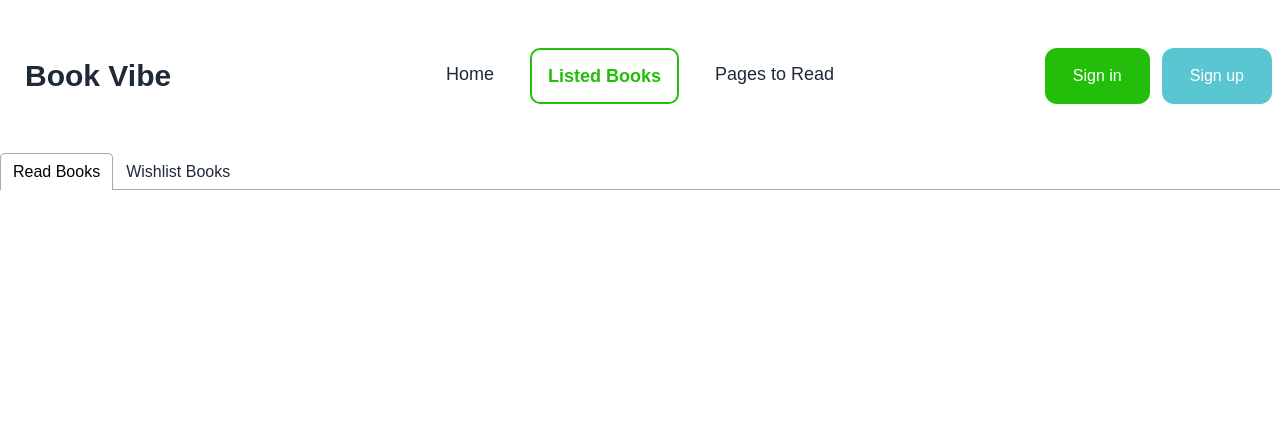
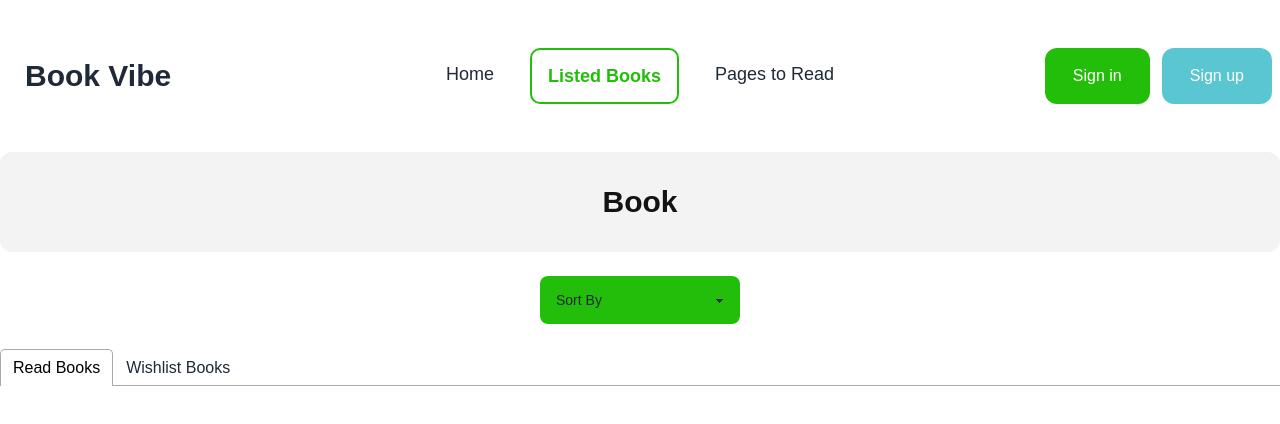
Before and after one commit to mydul62/Book-review, a React (Vite) app: page /listedbooks in a window 1280 px wide. Shown: the top 424 px of the page. Built offline with nearby package versions, Linux system fonts and the light colour scheme.

Commit message:
sorting fuctionalities added

```diff
--- a/src/Components/ReadBooks.jsx
+++ b/src/Components/ReadBooks.jsx
@@ -14,6 +14,8 @@ const ReadBooks = ({ data }) => {
     bookId,
     image,
     totalPages,
+    yearOfPublishing
+
   } = data;
   return (
     <div className="md:grid flex flex-col  md:grid-cols-12   gap-6 border border-[#13131326] p-6 rounded-xl">
@@ -44,7 +46,7 @@ const ReadBooks = ({ data }) => {
               <h2 className=" flex gap-2 text-[#131313CC] font-sans text-[16px]">
                 {" "}
                 <CiLocationOn size={20} />
-                Year of Publishing: 1924
+                Year of Publishing: {yearOfPublishing}
               </h2>
             </div>
           </div>
--- a/src/Components/WishList.jsx
+++ b/src/Components/WishList.jsx
@@ -13,6 +13,7 @@ const WishList = ({ data }) => {
     bookId,
     image,
     totalPages,
+    yearOfPublishing
   } = data;
   return (
     <div className="md:grid flex flex-col  md:grid-cols-12   gap-6 border border-[#13131326] p-6 rounded-xl">
@@ -43,7 +44,7 @@ const WishList = ({ data }) => {
               <h2 className=" flex gap-2 text-[#131313CC] font-sans text-[16px]">
                 {" "}
                 <CiLocationOn size={20} />
-                Year of Publishing: 1924
+                Year of Publishing: {yearOfPublishing}
               </h2>
             </div>
           </div>
--- a/src/pages/BookDetails.jsx
+++ b/src/pages/BookDetails.jsx
@@ -61,14 +61,14 @@ const BookDetails = () => {
          </div>
           </div>
           <div className="grid grid-cols-2 justify-center  items-center space-y-4 pt-5">
-            <h2>Number of Pages:</h2>
-            <h2>{totalPages}</h2>
-            <h2>Publisher:</h2>
-            <h2>{publisher}</h2>
-            <h2>Year of Publishing:</h2>
-            <h2>{yearOfPublishing}</h2>
-            <h2>Rating:</h2>
-            <h2>{rating}</h2>
+            <h2 className="text-[#131313B3] text-[16px]">Number of Pages:</h2>
+            <h2 className="text-[#131313] text-[16px] font-semibold">{totalPages}</h2>
+            <h2 className="text-[#131313B3] text-[16px]">Publisher:</h2>
+            <h2 className="text-[#131313] text-[16px] font-semibold">{publisher}</h2>
+            <h2 className="text-[#131313B3] text-[16px]">Year of Publishing:</h2>
+            <h2 className="text-[#131313] text-[16px] font-semibold">{yearOfPublishing}</h2>
+            <h2 className="text-[#131313B3] text-[16px]">Rating:</h2>
+            <h2 className="text-[#131313] text-[16px] font-semibold">{rating}</h2>
 
           </div>
           <div className="flex justify-between md:justify-start gap-3 py-5">
--- a/src/pages/ListedBook.jsx
+++ b/src/pages/ListedBook.jsx
@@ -1,26 +1,61 @@
-import ReadBooks from "../Components/ReadBooks";
+import React, { useEffect, useState } from "react";
 import { Tab, Tabs, TabList, TabPanel } from "react-tabs";
 import "react-tabs/style/react-tabs.css";
+import ReadBooks from "../Components/ReadBooks";
 import WishList from "../Components/WishList";
-import { deleteDataInfo, getDataInfo } from "../Hooks/useWishListLocalStore";
-import { useEffect, useState } from "react";
+import { getDataInfo } from "../Hooks/useWishListLocalStore";
 import { getReadDataInfo } from "../Hooks/useReadBooks";
+
 const ListedBook = () => {
   const [datas, setWishData] = useState([]);
   const [Bookdatas, setBookData] = useState([]);
 
   useEffect(() => {
-     const bookdata=getReadDataInfo() ;
-     setBookData(bookdata)
+    const bookdata = getReadDataInfo();
+    setBookData(bookdata);
   }, []);
 
   useEffect(() => {
-    const bookDats = getDataInfo();
-    setWishData(bookDats);
+    const WishDats = getDataInfo();
+    setWishData(WishDats);
   }, []);
+
+  const handleSort = (event) => {
+    let sortedBookData;
+    let sortedWishData;
+    const targetValue = parseInt(event.target.value);
+    if (targetValue === 1) {
+      sortedBookData = [...Bookdatas].sort((a, b) => b.rating - a.rating);
+      sortedWishData = [...datas].sort((a, b) => b.rating - a.rating);
+    }else if (targetValue === 2) {
+      sortedBookData = [...Bookdatas].sort((a, b) => b.totalPages - a.totalPages);
+      sortedWishData = [...datas].sort((a, b) => b.totalPages - a.totalPages);
+    }else if (targetValue === 3) {
+      sortedBookData = [...Bookdatas].sort((a, b) => b.yearOfPublishing - a.yearOfPublishing);
+      sortedWishData = [...datas].sort((a, b) => b.yearOfPublishing - a.yearOfPublishing);
+    }
+    setBookData(sortedBookData);
+    setWishData(sortedWishData);
+  };
+
 
   return (
     <div className="max-w-7xl mx-auto">
+      <div>
+        <div className=" flex justify-center items-center py-8 bg-[#1313130D] rounded-xl">
+          <h2 className=" text-[#131313] font-bold font-sans text-3xl">Book</h2>
+        </div>
+        <div className="flex justify-center  py-6">
+          <select onChange={handleSort} className="select select-info bg-[#23BE0A] border-none  w-[200px]">
+            <option selected disabled defaultValue>
+              Sort By
+            </option>
+            <option value={1}>Rating</option>
+            <option value={2}>Number of pages</option>
+            <option value={3}>Publisher Year</option>
+          </select>
+        </div>
+      </div>
       <div className="">
         <Tabs>
           <TabList>
@@ -30,12 +65,9 @@ const ListedBook = () => {
 
           <TabPanel>
             <div className=" mt-8 space-y-6">
-              {
-                Bookdatas.map((data)=>(
-                  <ReadBooks data={data} key={data.bookId}></ReadBooks>
-
-                ))
-              }
+              {Bookdatas.map((data) => (
+                <ReadBooks data={data} key={data.bookId}></ReadBooks>
+              ))}
             </div>
           </TabPanel>
           <TabPanel>
```
